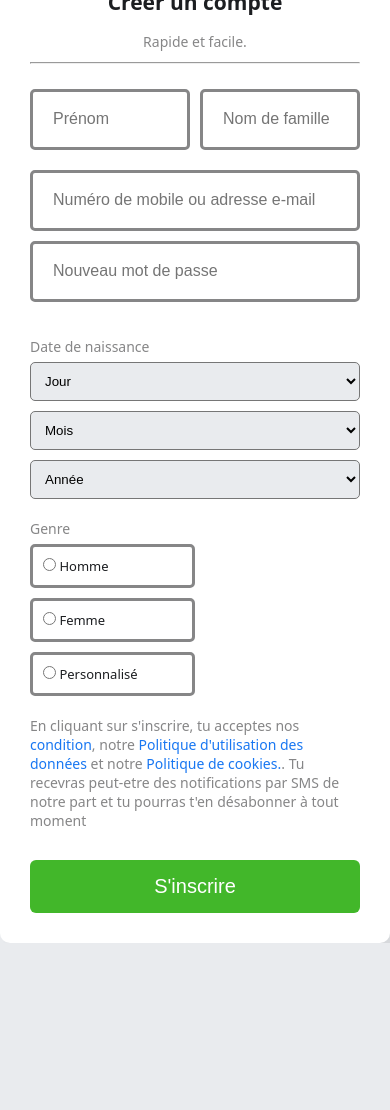
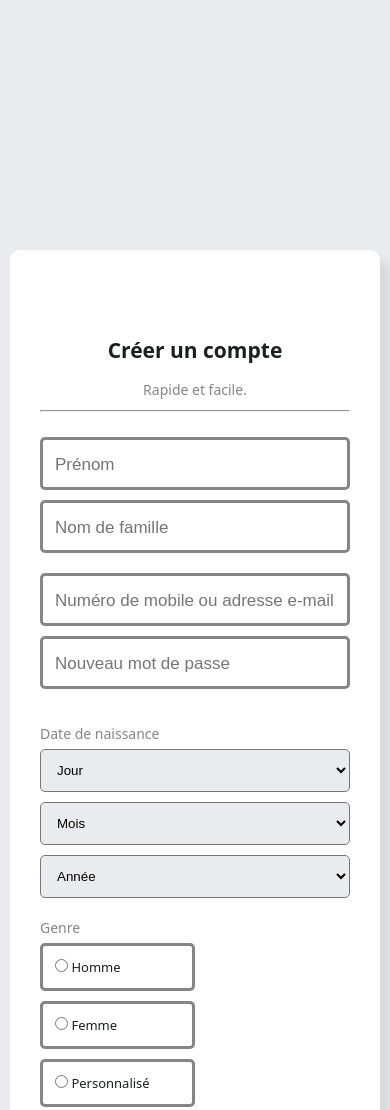
Before and after one commit to ra-code422/Facebook-SignUp-Page, a plain HTML site: page index.html in a window 390 px wide. Shown: the top 1110 px of the page. Before the commit the page ends 943 px from the top, so only its background shows below. Drawn offline with Linux system fonts and the light colour scheme.

Commit message:
Facebook SignUp Page

```diff
--- a/style.css
+++ b/style.css
@@ -4,10 +4,11 @@
     box-sizing: border-box;
 }
 body{
-    height: 100vh;
+     min-height: 100vh;
     display: flex;
     justify-content: center;
-    align-items: center;
+    align-items: flex-start;
+    padding: 250px 10px;
     font-family: system-ui, -apple-system, 'Segoe UI', Roboto, Arial, sans-serif;
     background-color:  #e9ebee;
     color: #868687;
@@ -17,7 +18,7 @@ body{
     height:auto;
     display: flex;
     justify-content: center;
-    align-items: center;
+    align-items: start;
 }
 .card{
     width: 30%;
@@ -26,7 +27,6 @@ body{
     border-radius: 10px;
     padding: 30px;
     box-shadow: 10px 10px 10px rgba(0, 0, 0, 0.08);
-
 }
 .section1{
     text-align: center;
@@ -45,6 +45,7 @@ body{
 }
 input, .date select .choix{
     border: solid #868687;
+    font-size: 20px;
 }
 input:focus, .date select:focus {
     border: 2px solid black;
@@ -52,14 +53,14 @@ input:focus, .date select:focus {
 }
 .section2 input{
     width: 50%;
-    padding: 20px;
+    padding: 12px;
     border-radius: 5px;
 }
 .section3{
     padding-top: 20px;
 }
 .section3 input{
-    padding: 20px;
+    padding: 12px;
     width: 100%;
     margin-bottom: 10px;
     border-radius: 5px;
@@ -74,7 +75,7 @@ input:focus, .date select:focus {
 
 }
 .date select{
-    padding: 10px;
+    padding: 12px;
     width: 50%;
     border-radius: 5px;
     background-color: #e9ebee;
@@ -83,16 +84,16 @@ input:focus, .date select:focus {
     padding-top: 20px;
 }
 ::placeholder{
-font-size: 16px;
+font-size: 17px;
 }
 .choix{
-padding: 10px;
+    padding: 12px;
     width: 50%;
     border: solid #868687 ;
-border-radius: 5px;
+    border-radius: 5px;
     color: #1c1e21;
     font-size: 13px;
-
+    cursor: pointer;
 }
 a{
     color: #1877f2;
@@ -124,6 +125,12 @@ button{
     width: 60%;
     font-size: 14px;
 }
+.section2{
+    flex-direction: column;
+}
+.section2 input{
+    width: 100%;
+}
     .date, .box{
     flex-direction: column;
 }
@@ -137,6 +144,7 @@ button{
     }
     .card{
     width: 100%;
+    height: auto;
 }
     .date{
     flex-direction: column;
```
